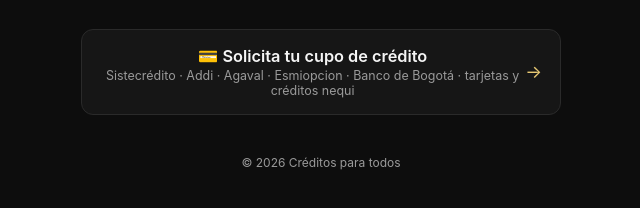
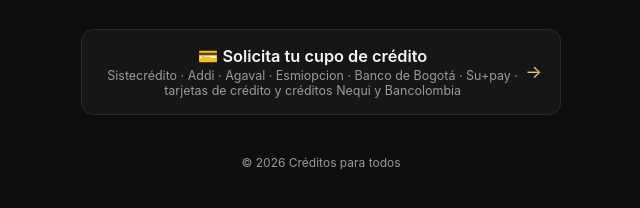
Before and after one commit to Tecnologia-Med/creditos, a plain HTML site: page index.html in a window 1280 px wide. Shown: the part 334-542 px from the top of the page, without its empty margins (319-959 px from the left). Drawn offline with Linux system fonts and the light colour scheme.

Commit message:
Update index.html

```diff
--- a/index.html
+++ b/index.html
@@ -96,7 +96,7 @@
      <a class="link-card" href="creditos.html">
         <div>
           <div class="link-name">💳 Solicita tu cupo de crédito</div>
-          <div class="link-desc">Sistecrédito · Addi · Agaval · Esmiopcion · Banco de Bogotá · tarjetas y créditos nequi</div>
+          <div class="link-desc">Sistecrédito · Addi · Agaval · Esmiopcion · Banco de Bogotá · Su+pay · tarjetas de crédito y créditos Nequi y Bancolombia </div>
         </div>
         <span class="arrow">→</span>
       </a>
```
